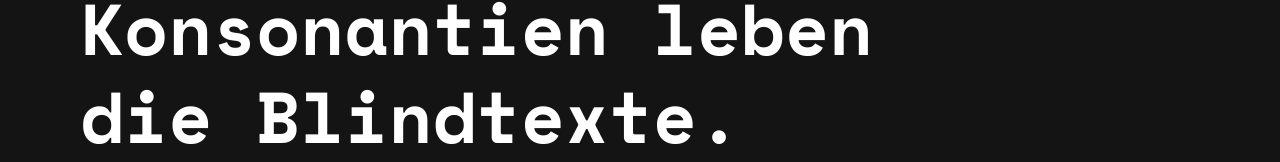
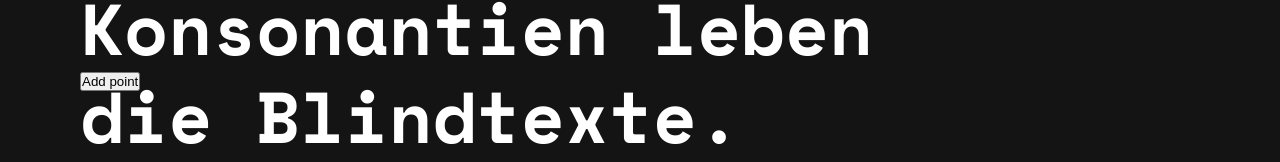
Before and after one commit to ruben-with-b/i-wish-i-knew-that, a Vue app: page /infographic in a window 1280 px wide. Shown: the part 576-738 px from the top of the page. Built offline with nearby package versions, Linux system fonts and the light colour scheme.

Commit message:
Replace wave percentage by popup amount variable

```diff
--- a/src/components/DailyRoutine.vue
+++ b/src/components/DailyRoutine.vue
@@ -135,6 +135,7 @@
 	<PartOfDay clock="#22:30" context="go to sleep" position="absolute"  top="92%" left="54%" textAlign="left" />
   </div>
   <Popup v-for="(c, index) in popupContent" :key="index" :content="getPopupContentById(index)"/>
+  <Wave/>
 </div>
 </template>
 
@@ -142,6 +143,7 @@
 import popupContent from '@/data/popupContent.json'
 import Popup from '@/components/Popup.vue'
 import PartOfDay from '@/components/PartOfDay.vue'
+import Wave from '@/components/Wave.vue'
 
 import SvgBase from '@/components/svg/SvgBase.vue'
 import Journey from '@/components/svg/Path.vue'
@@ -193,6 +195,7 @@ export default {
 	components: {
 		Popup,
 		PartOfDay,
+		Wave,
 		SvgBase,
 		Journey,
 		Phone,
--- a/src/components/Popup.vue
+++ b/src/components/Popup.vue
@@ -6,10 +6,9 @@
   <button class="btn-primary right" type="button" @click="showCodeSnippet">code snippets</button>
   <p v-if="description">{{content.description}}</p>
   <p class="code-parag" v-else>
-  { <br>
+    { <br>
     <span class="code-line" ref="codeLine"> {{content.data}} </span>
-    <br>
-  }
+    <br> }
   </p>
   <button class="btn-close" type="button" @click="togglePopup(content.id)">x</button>
 </div>
@@ -24,7 +23,6 @@ export default {
 		return {
 			description: true,
 			codeSnippet: false
-
 		}
 	},
 	props: ['content'],
--- a/src/components/Wave.vue
+++ b/src/components/Wave.vue
@@ -1,6 +1,6 @@
 <template>
 	<div class="root">
-		<button>
+		<button @click="shiftWave">
 			Add point
 		</button>
 		<svg class="wave-container" xmlns="http://www.w3.org/2000/svg" width="100%" length="auto"
@@ -35,30 +35,36 @@
 
 <script>
 
-// import { mapGetters, mapMutations } from 'vuex'
+import { mapGetters } from 'vuex'
 import { TimelineMax, Elastic } from 'gsap'
 
 export default {
 	data () {
 		return {
-			tl: new TimelineMax()
+			tl: new TimelineMax(),
+			shiftPercentage: undefined,
+			shiftDirection: undefined
 		}
 	},
+	computed: {
+		...mapGetters([
+			'numberOfItems', 'numberOfItemsFound'
+		])
+	},
 	mounted () {
-		const { wave } = this.$refs
-		let btn = document.querySelector('button')
-
-		btn.addEventListener('click', () => {
+		this.shiftPercentage = 100 / this.numberOfItems
+		console.log(this.shiftPercentage)
+	},
+	methods: {
+		shiftWave () {
+			const { wave } = this.$refs
 			this.tl.progress(1) // avoid bug
 			this.tl.to(wave, 1.5, {
-				// pls replace by variable!
-				css: { height: '+=25%' },
+				css: { height: '+=' + this.shiftPercentage + '%' },
 				transformOrigin: '0% 100%',
-				ease: Elastic.easeInOut })
-		})
-	},
-	methods: {
-
+				ease: Elastic.easeInOut
+			})
+		}
 	}
 }
 </script>
@@ -70,12 +76,14 @@ export default {
 	bottom: 0;
 	left: 0;
 	height: 0%;
+	transform: scaleY(2.1);
 	z-index: 150;
 }
 
 button{
-	position: absolute;
-	z-index: 300;
+	position: fixed;
+	z-index: 200;
+	bottom: 10em;
 }
 
 </style>
```
